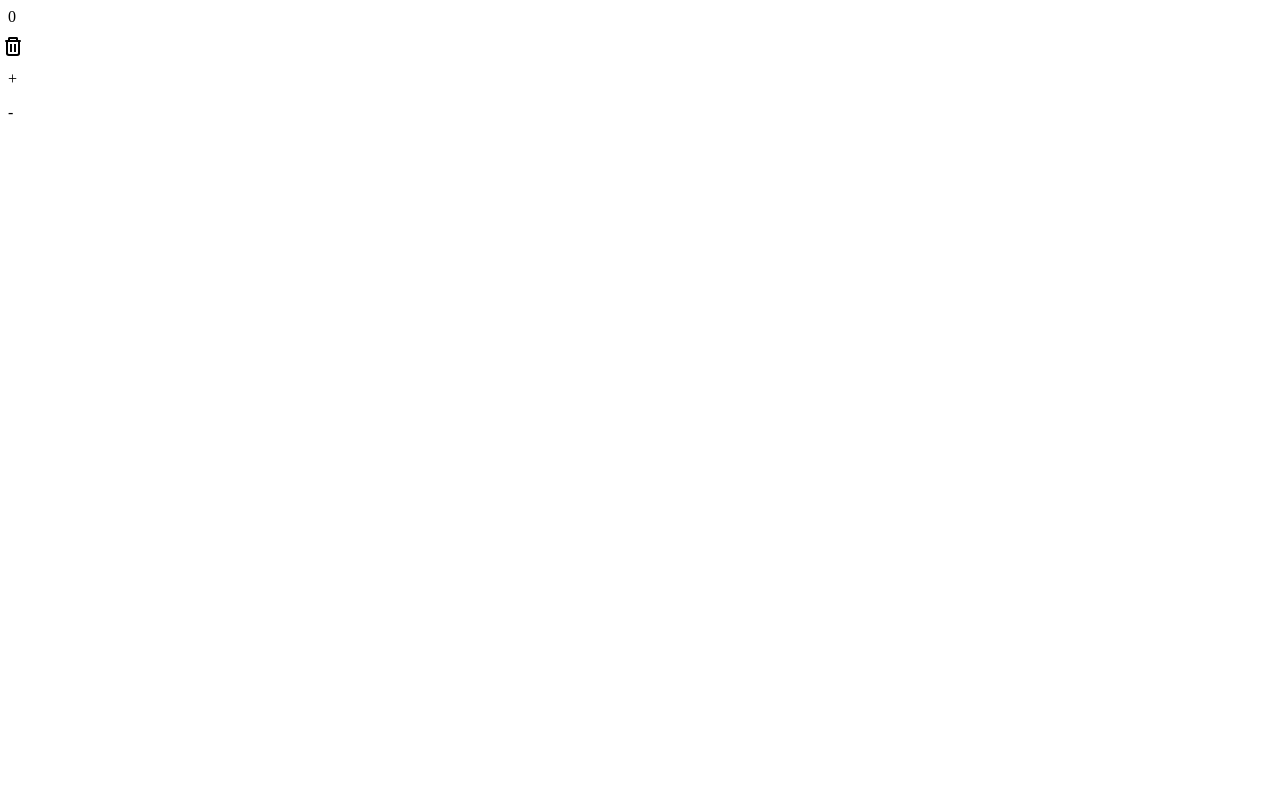
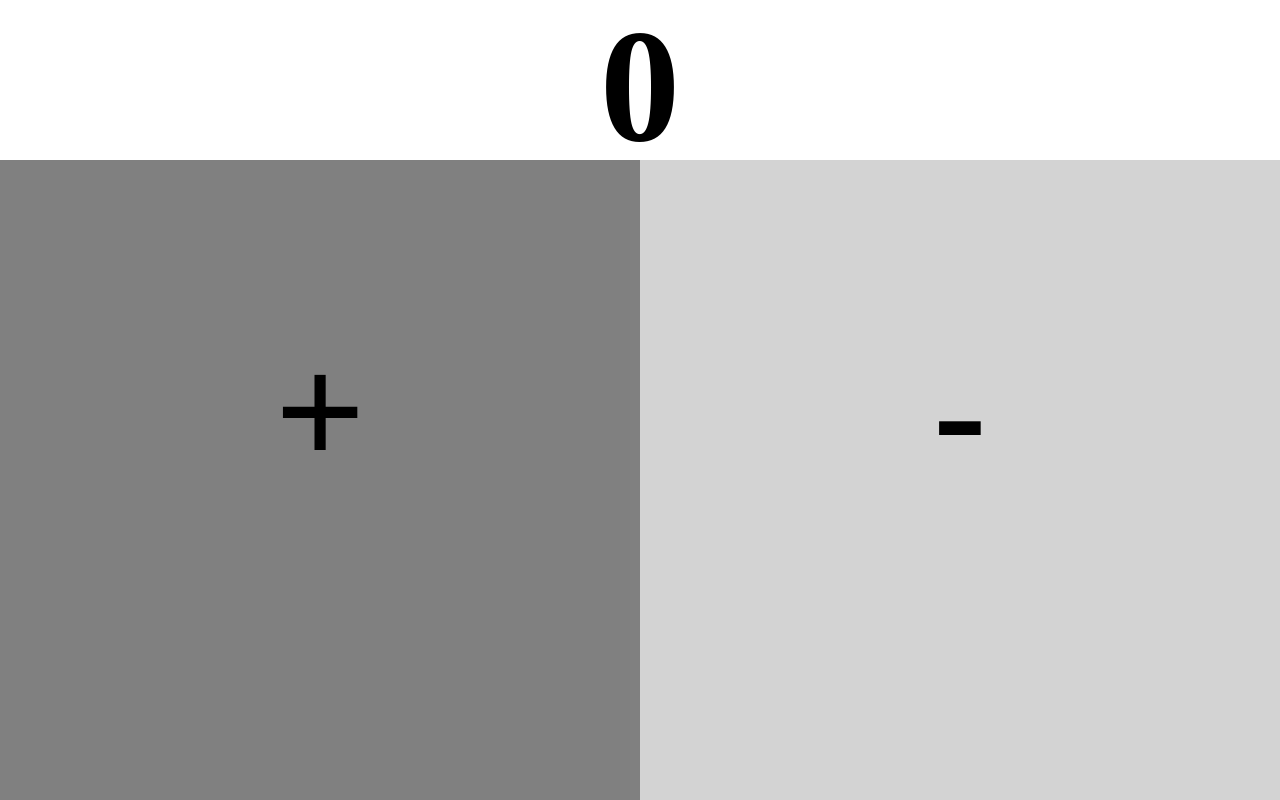
Before and after one commit to SimonHaas/tallycounter, a plain HTML site: page src/index.html in a window 1280 px wide. Drawn offline with Linux system fonts and the light colour scheme.

Commit message:
removed css + added reset

```diff
--- a/src/index.html
+++ b/src/index.html
@@ -1,8 +1,6 @@
 <html>
-
     <body>
         <p id="counter">0</p>
-    <i class="gg-trash" onclick="confirmReset()"></i>
         <div class="split left" onclick="incrementCounter()">
             <p class="sign noselect">+</p>
         </div>
@@ -34,75 +32,54 @@
         function storeCounterValue() {
             localStorage.counterValue = getCounterValue();
         }
-
-    function confirmReset() {
-        let confirmed = confirm("Zähler wirklich auf Null zurücksetzen?");
-        if (confirmed) {
-            counter.innerHTML = 0;
-            storeCounterValue();
-        }
-    }
     </script>
     <style>
-    .noselect {
-        -webkit-touch-callout: none;
-        /* iOS Safari */
-        -webkit-user-select: none;
-        /* Safari */
-        -khtml-user-select: none;
-        /* Konqueror HTML */
-        -moz-user-select: none;
-        /* Firefox */
-        -ms-user-select: none;
-        /* Internet Explorer/Edge */
-        user-select: none;
-        /* Non-prefixed version, currently supported by Chrome and Opera */
+        #counter {
+            display: flex;
+            justify-content: center;
+            align-items: center;
+            height: 20%;
+            font-weight: bold;
+            font-size: 20vmin;
         }
 
-    .gg-trash {
-        box-sizing: border-box;
-        position: relative;
-        display: block;
-        transform: scale(var(--ggs, 1));
-        width: 10px;
-        height: 12px;
-        border: 2px solid transparent;
-        box-shadow:
-            0 0 0 2px,
-            inset -2px 0 0,
-            inset 2px 0 0;
-        border-bottom-left-radius: 1px;
-        border-bottom-right-radius: 1px;
-        margin-top: 4px
+        /* Split the screen in half */
+        .split {
+            height: 80%;
+            width: 50%;
+            position: fixed;
+            top: 20%;
+            overflow-x: hidden;
         }
 
-    .gg-trash::after,
-    .gg-trash::before {
-        content: "";
-        display: block;
-        box-sizing: border-box;
-        position: absolute
+        /* Control the left side */
+        .left {
+            left: 0;
+            background-color: grey;
         }
 
-    .gg-trash::after {
-        background: currentColor;
-        border-radius: 3px;
-        width: 16px;
-        height: 2px;
-        top: -4px;
-        left: -5px
+        /* Control the right side */
+        .right {
+            right: 0;
+            background-color: lightgray;
         }
 
-    .gg-trash::before {
-        width: 10px;
-        height: 4px;
-        border: 2px solid;
-        border-bottom: transparent;
-        border-top-left-radius: 2px;
-        border-top-right-radius: 2px;
-        top: -7px;
-        left: -2px
+        .sign {
+            display: flex;
+            justify-content: center;
+            align-items: center;
+            height: 60v;
+            font-weight: bold;
+            font-size: 20vmin;
+        }
+
+        .noselect {
+            -webkit-touch-callout: none; /* iOS Safari */
+            -webkit-user-select: none; /* Safari */
+            -khtml-user-select: none; /* Konqueror HTML */
+            -moz-user-select: none; /* Firefox */
+            -ms-user-select: none; /* Internet Explorer/Edge */
+            user-select: none; /* Non-prefixed version, currently supported by Chrome and Opera */
         }
     </style>
-
 </html>
```
Lines whose indentation alone changed are shown as unchanged.
